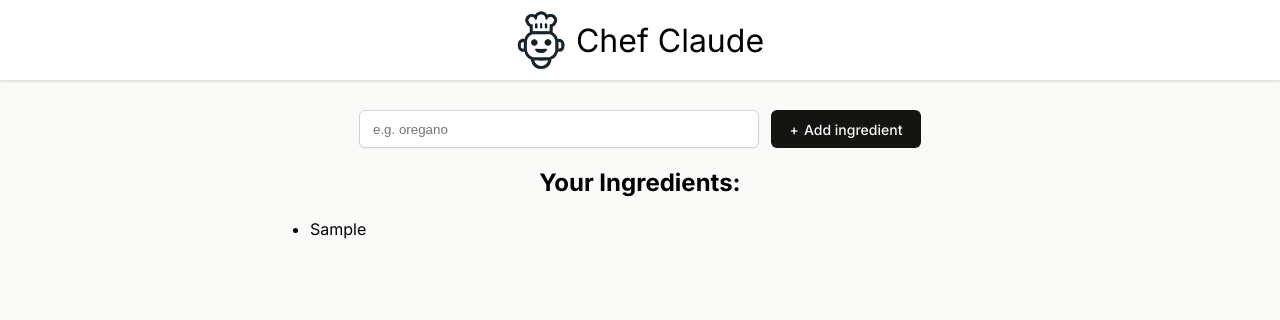
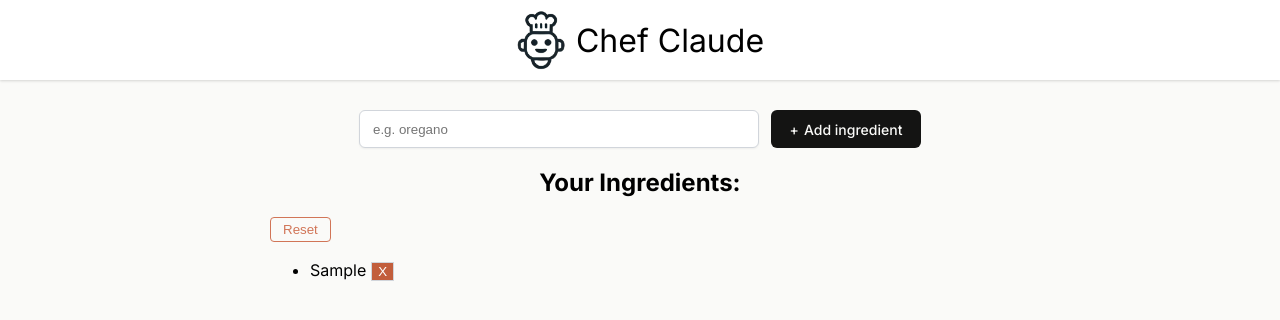
Before and after one commit to JackDay94/chef-claude, a React (Vite) app: page / in a window 1280 px wide. Both pictures are taken after typing "Sample" into the empty fields and a click on the button "Add ingredient". Shown: the top 320 px of the page. Built offline with nearby package versions, Linux system fonts and the light colour scheme; no server answers.

Commit message:
Add buttons to reset ingredients list and remove individual ingredients and comment code

```diff
--- a/src/components/IngredientsList.jsx
+++ b/src/components/IngredientsList.jsx
@@ -1,22 +1,44 @@
 export default function IngredientsList(props) {
+  // Get a list of ingredients
   const ingredientsListItems = props.ingredients.map((ingredient) => (
-    <li key={ingredient}>{ingredient}</li>
+    <li key={ingredient}>
+      {ingredient}
+      <button
+        className="remove-ingredient-button"
+        onClick={() => props.removeIngredient(ingredient)}
+        aria-label={`Remove ${ingredient}`}
+      >
+        X
+      </button>
+    </li>
   ));
 
   return (
     <section>
-      <h2>Your Ingredients:</h2>
+      <div className="ingredients-header">
+        <h2>Your Ingredients:</h2>
+        {/* Button to clear the ingredients list */}
+        <button
+          className="reset-button"
+          onClick={props.resetIngredients}
+          aria-label="Reset all ingredients"
+        >
+          Reset
+        </button>
+      </div>
       <ul aria-live="polite" className="ingredients-list">
         {ingredientsListItems}
       </ul>
-      {props.ingredients.length >= 4 &&
+      {/* Show the button to generate a recipe if 4 or more ingredients */}
+      {props.ingredients.length >= 4 && (
         <div className="show-recipe-container">
           <div>
             <h3>Ready for a recipe?</h3>
             <p>Generate a recipe from your list of ingredients.</p>
           </div>
           <button onClick={props.generateRecipe}>Get a recipe</button>
-        </div>}
+        </div>
+      )}
     </section>
   );
 }
--- a/src/components/Main.jsx
+++ b/src/components/Main.jsx
@@ -9,6 +9,10 @@ export default function Main() {
   const [recipe, setRecipe] = React.useState("");
   const [isLoading, setIsLoading] = React.useState(false);
 
+  /**
+   * Adds an ingredient to the list of ingredients and
+   * returns an error if the input is empty or already exists
+   */
   function addIngredient(formData) {
     const newIngredient = formData.get("ingredient").trim();
     if (ingredients.includes(newIngredient)) {
@@ -21,13 +25,38 @@ export default function Main() {
     }
   }
 
+  /**
+   * Clear the ingredients array and clear the error message
+   * and generated recipe
+   */
+  function resetIngredients() {
+    setIngredients([]);
+    setErrorMessage("");
+    setRecipe("");
+  }
+
+  /**
+   * Remove an Individual ingredient from the list and clear
+   * error message and generated recipe
+   */
+  function removeIngredient(ingredientToRemove) {
+    setIngredients((prevIngredients) =>
+      prevIngredients.filter((ingredient) => ingredient !== ingredientToRemove)
+    );
+    setErrorMessage("");
+    setRecipe("");
+  }
+
+  /**
+   * Gets a recipe generated from the the Claude ai
+   * using the ingredients given by the user
+   */
   async function generateRecipe() {
     setIsLoading(true);
     const recipeMarkdown = await getRecipeFromChefClaude(ingredients);
     setRecipe(recipeMarkdown);
     setIsLoading(false);
   }
-
 
   return (
     <main>
@@ -42,6 +71,7 @@ export default function Main() {
       </form>
 
       {errorMessage && (
+        /* Error message for invalid inputs */
         <p style={{ color: "red", fontWeight: "500", textAlign: "center" }}>
           {errorMessage}
         </p>
@@ -50,11 +80,15 @@ export default function Main() {
       {ingredients.length > 0 && (
         <IngredientsList
           ingredients={ingredients}
+          resetIngredients={resetIngredients}
+          removeIngredient={removeIngredient}
           generateRecipe={generateRecipe}
         />
       )}
 
-      {(isLoading || recipe) && <Recipe claudeRecipe={recipe} isLoading={isLoading}/>}
+      {(isLoading || recipe) && (
+        <Recipe claudeRecipe={recipe} isLoading={isLoading} />
+      )}
     </main>
   );
 }
--- a/src/components/Recipe.jsx
+++ b/src/components/Recipe.jsx
@@ -3,14 +3,17 @@ import ReactMarkdown from 'react-markdown'
 export default function Recipe(props) {
   return (
     <section aria-live='polite'>
-      <h2>Your Recommendation:</h2>
       {props.isLoading ? (
+        // Loading spinner shown while waiting for Claude response
         <div className="loading-spinner">
           <div className="spinner"></div>
           <p>Chef Claude is cooking up a recipe...</p>
         </div>
       ) : (
-        <ReactMarkdown>{props.claudeRecipe}</ReactMarkdown>
+        <div>
+          <h2>Your Recommendation:</h2>
+          <ReactMarkdown>{props.claudeRecipe}</ReactMarkdown>
+        </div>
       )}
     </section>
   );
--- a/src/index.css
+++ b/src/index.css
@@ -1,3 +1,5 @@
+/* General Styles */
+
 * {
   box-sizing: border-box;
 }
@@ -7,6 +9,14 @@ body {
   font-family: Inter, sans-serif;
   background-color: #fafaf8;
 }
+
+main {
+  padding: 30px 30px 10px;
+  max-width: 800px;
+  margin: 0 auto;
+}
+
+/* Header Component Styles */
 
 header {
   display: flex;
@@ -27,11 +37,7 @@ header > h1 {
   width: 50px;
 }
 
-main {
-  padding: 30px 30px 10px;
-  max-width: 800px;
-  margin: 0 auto;
-}
+/* Form Styles */
 
 .add-ingredient-form {
   display: flex;
@@ -66,12 +72,14 @@ main {
   margin-right: 5px;
 }
 
+/* IngredientsList Component Styles */
+
 .ingredients-list {
   margin-bottom: 30px;
   line-height: 24px;
 }
 
-h2 {
+.ingredients-header > h2 {
   text-align: center;
 }
 
@@ -119,6 +127,34 @@ h2 {
   background: #c25e3c;
 }
 
+.remove-ingredient-button {
+  border: 1px solid #d1d5db;
+  color: #fff;
+  background-color: #c25e3c;
+  cursor: pointer;
+  margin-left: 5px;
+}
+
+.remove-ingredient-button:hover {
+  background-color: #d17557;
+}
+
+.reset-button {
+  background: none;
+  border: 1px solid #d17557;
+  color: #d17557;
+  padding: 4px 12px;
+  border-radius: 4px;
+  cursor: pointer;
+}
+
+.reset-button:hover {
+  background: #d17557;
+  color: white;
+}
+
+/* Loading Spinner */
+
 .loading-spinner {
   display: flex;
   flex-direction: column;
```
